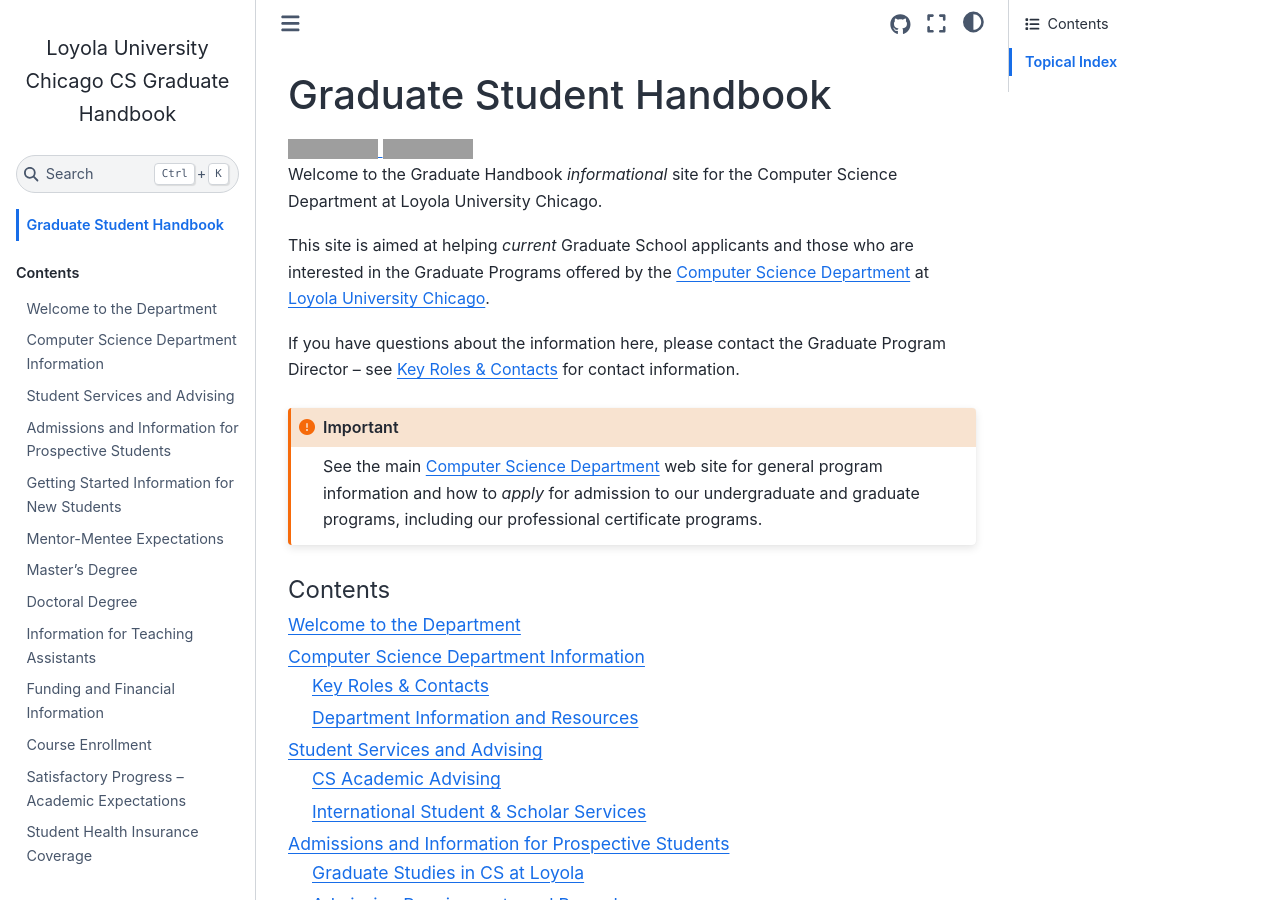
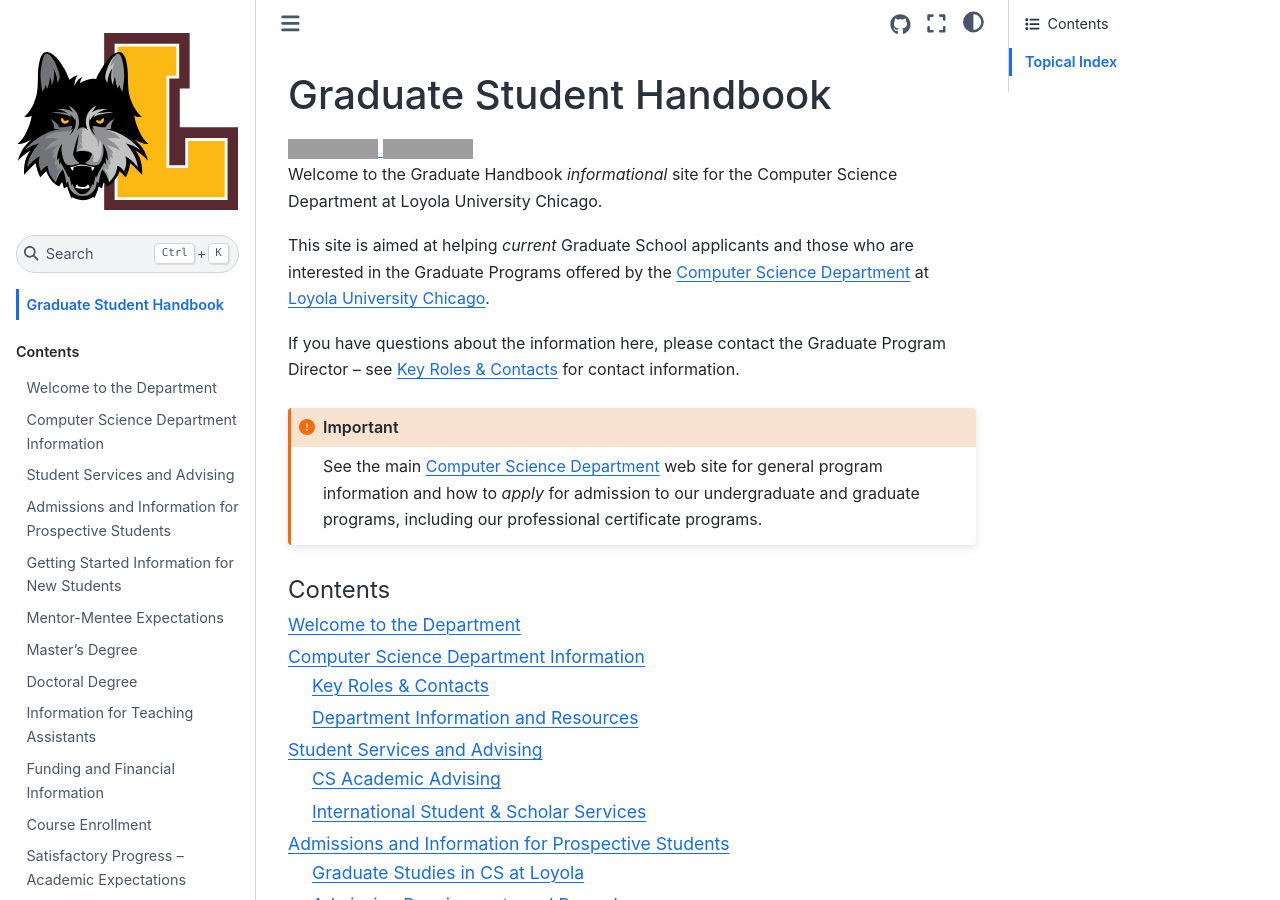
Before and after one commit to LoyolaChicagoCS/gradhandbook, a Sphinx documentation site: the page built from source/index.rst, in a window 1280 px wide and 900 px high. Built offline with Sphinx 7.4.7 and the Sphinx Book theme 1.1.4, drawn with Linux system fonts in a browser that asks for light colours; grey boxes are pictures that could not be loaded.

Commit message:
Add Loyola logo to HTML sidebar

```diff
--- a/source/conf.py
+++ b/source/conf.py
@@ -251,8 +251,8 @@
 html_short_title = u"Loyola CS Graduate Handbook"
 
 # The name of an image file (relative to this directory) to place at the top
-# of the sidebar. Drop a logo.png into _static/ and uncomment this line.
-# html_logo = '_static/logo.png'
+# of the sidebar.
+html_logo = "_static/loyola-logo.svg"
 
 # The name of an image file (within the static path) to use as favicon of the
 # docs.  This file should be a Windows icon file (.ico) being 16x16 or 32x32
```
Also changed, not shown: source/_static/loyola-logo.svg (added).
